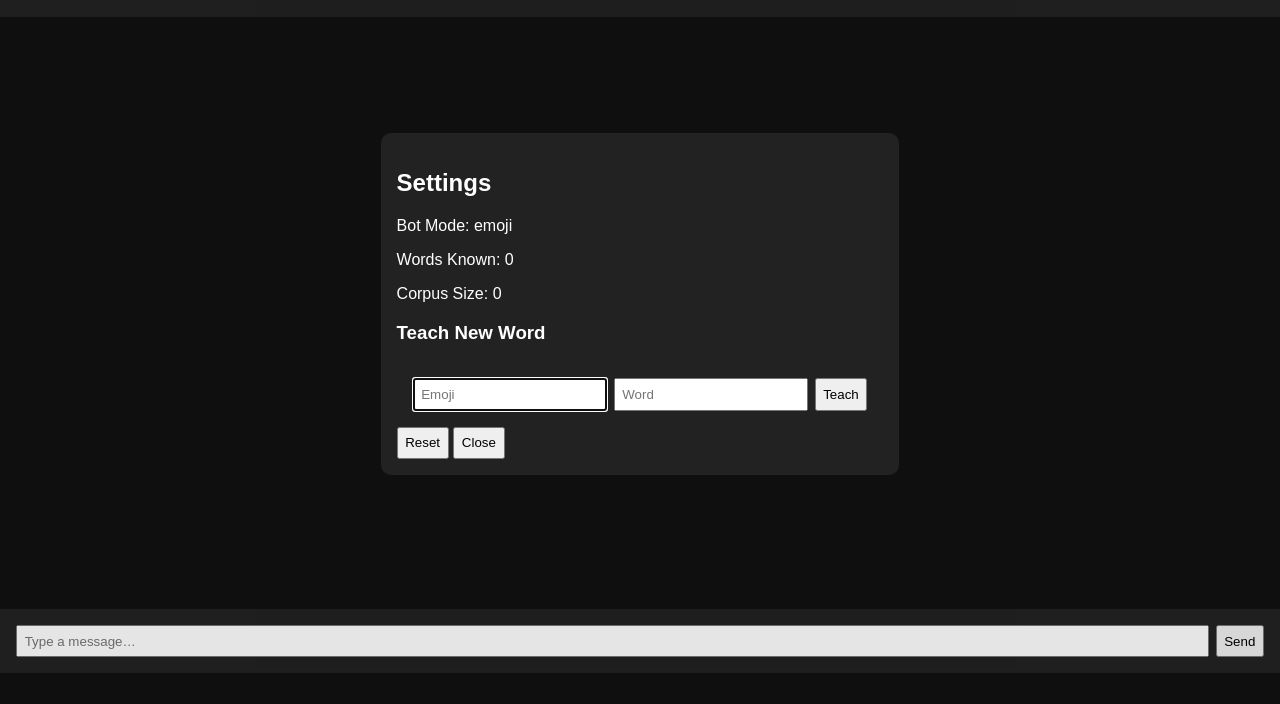
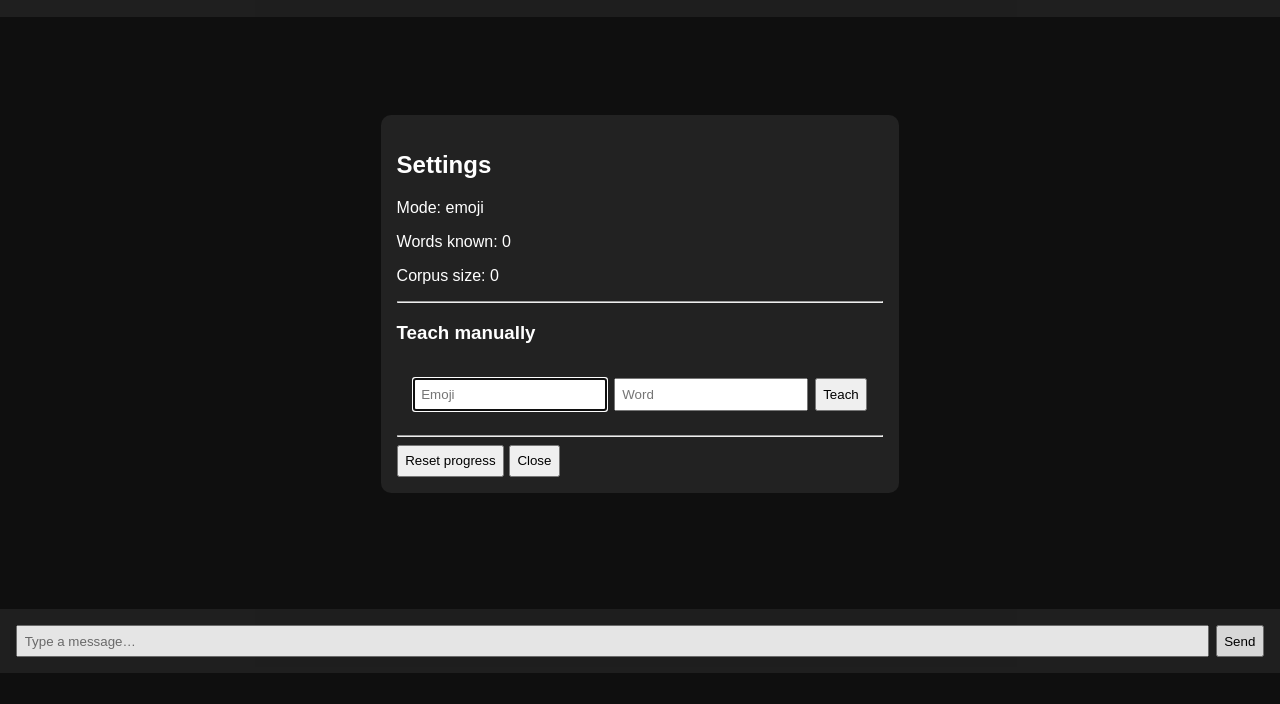
Before and after one commit to playmygamesty/teachable, a plain HTML site: page index.html in a window 1280 px wide. Both pictures are taken after a click on the button "⚙️". Shown: the part 96-800 px from the top of the page. Drawn offline with Linux system fonts and the light colour scheme.

Commit message:
Update index.html

```diff
--- a/index.html
+++ b/index.html
@@ -2,34 +2,37 @@
 <html lang="en">
 <head>
   <meta charset="UTF-8" />
+  <meta name="viewport" content="width=device-width, initial-scale=1" />
   <title>🤖 EmojiBot</title>
   <link rel="stylesheet" href="style.css" />
 </head>
 <body>
   <header>
     <h1>🤖 EmojiBot</h1>
-    <button id="settingsBtn">⚙️</button>
+    <button id="settingsBtn" title="Settings">⚙️</button>
   </header>
 
   <main id="chatWindow"></main>
 
-  <form id="chatForm">
-    <input id="chatInput" placeholder="Type a message…" autocomplete="off" />
+  <form id="chatForm" autocomplete="off">
+    <input id="chatInput" placeholder="Type a message…" />
     <button type="submit">Send</button>
   </form>
 
   <dialog id="settingsDialog">
     <h2>Settings</h2>
-    <p>Bot Mode: <span id="modeDisplay"></span></p>
-    <p>Words Known: <span id="wordCount"></span></p>
-    <p>Corpus Size: <span id="corpusCount"></span></p>
-    <h3>Teach New Word</h3>
+    <p>Mode: <span id="modeDisplay"></span></p>
+    <p>Words known: <span id="wordCount"></span></p>
+    <p>Corpus size: <span id="corpusCount"></span></p>
+    <hr />
+    <h3>Teach manually</h3>
     <form id="teachForm">
       <input id="emojiInput" placeholder="Emoji" maxlength="2" />
       <input id="wordInput" placeholder="Word" />
       <button type="submit">Teach</button>
     </form>
-    <button id="resetBtn">Reset</button>
+    <hr />
+    <button id="resetBtn">Reset progress</button>
     <button onclick="settingsDialog.close()">Close</button>
   </dialog>
 
```
